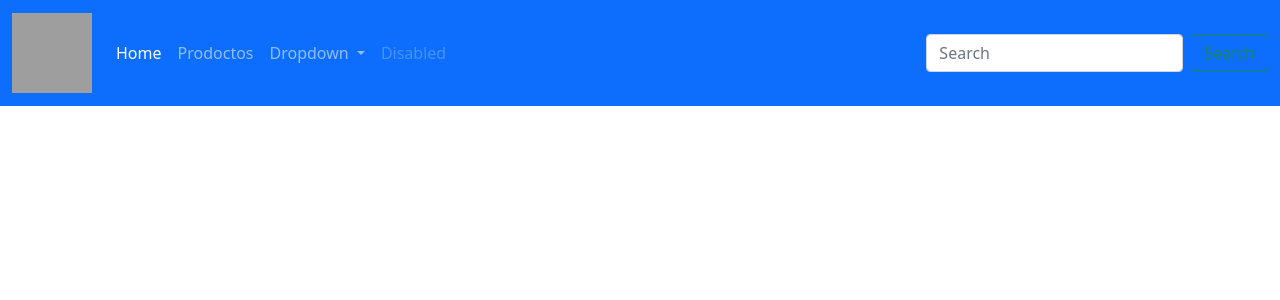
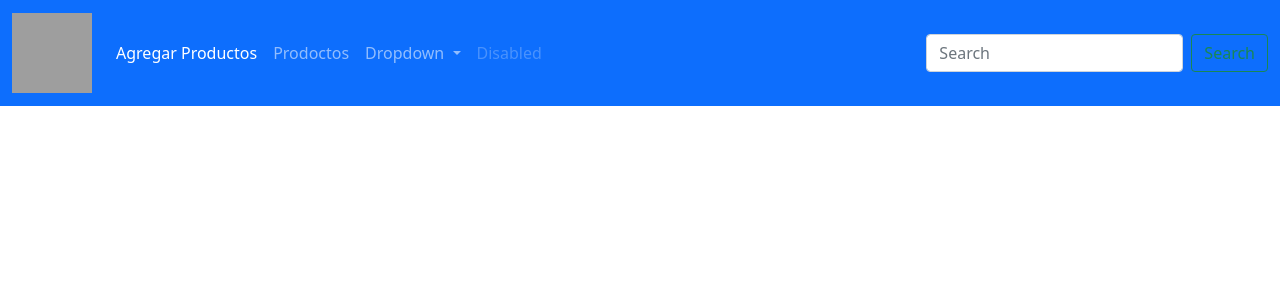
Before and after one commit to Luciano-Urtubia/CRUD_DJANGO, a Django app: template core/templates/core/base.html in a window 1280 px wide. Shown: the top 300 px of the page. Run offline with Django 3.2, Linux system fonts and the light colour scheme; the template is opened without the code that fills it, so the values that code supplies are empty; grey boxes are pictures that could not be loaded.

Commit message:
asddsdsfsf

```diff
--- a/core/templates/core/base.html
+++ b/core/templates/core/base.html
@@ -30,10 +30,10 @@
           <div class="collapse navbar-collapse" id="navbarSupportedContent">
             <ul class="navbar-nav me-auto mb-2 mb-lg-0">
               <li class="nav-item">
-                <a class="nav-link active" aria-current="page" href="#">Home</a>
+                <a class="nav-link active" aria-current="page" href="#">Agregar Productos</a>
               </li>
               <li class="nav-item">
-                <a class="nav-link" href="#">Prodoctos</a>
+                <a class="nav-link" href="{% url 'add_producto' %}">Prodoctos</a>
               </li>
               <li class="nav-item dropdown">
                 <a class="nav-link dropdown-toggle" href="#" id="navbarDropdown" role="button" data-bs-toggle="dropdown" aria-expanded="false">
```
